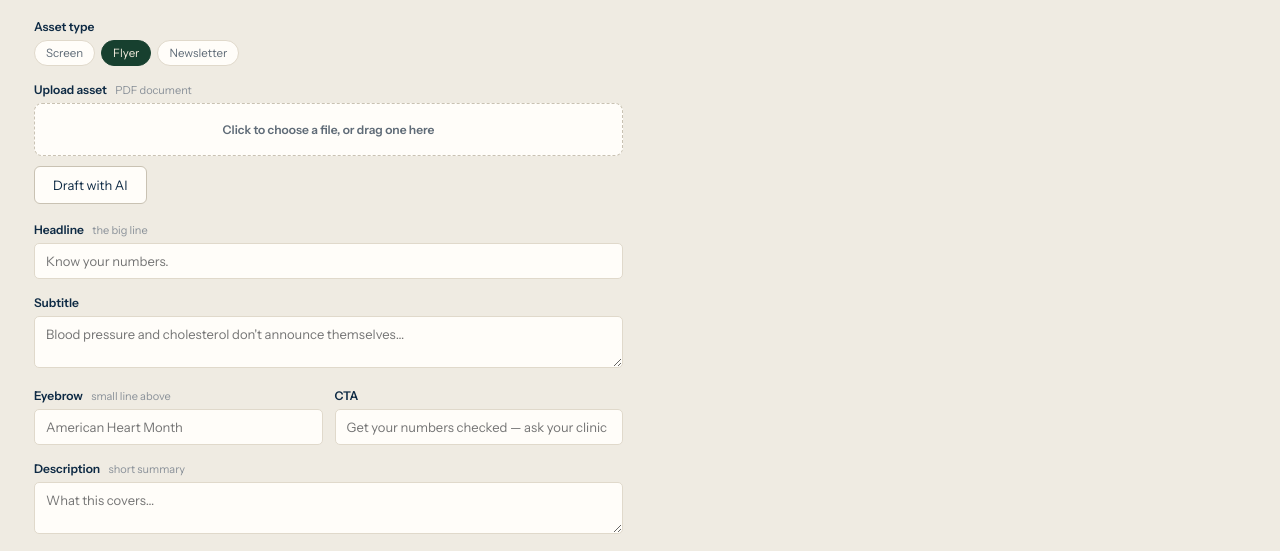
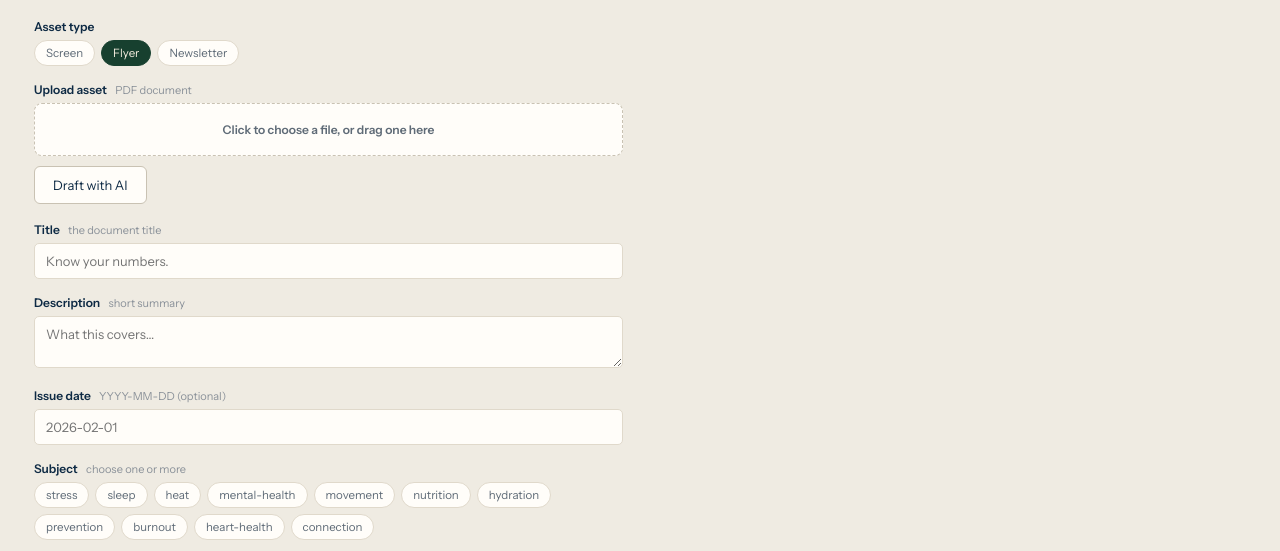
Before and after one commit to willclower/digital_library, a plain HTML site: page admin.html in a window 1280 px wide. Both pictures are taken after a click on the element "Flyer". Shown: the part 189-740 px from the top of the page. Drawn offline with Linux system fonts and the light colour scheme; no server answers.

Commit message:
Update admin.html

```diff
--- a/admin.html
+++ b/admin.html
@@ -92,14 +92,14 @@
     </div>
 
     <div class="field">
-      <label>Headline <span class="hint">the big line</span></label>
+      <label id="titleLabel">Headline <span class="hint">the big line</span></label>
       <input type="text" id="title" oninput="onTitle()" placeholder="Know your numbers.">
     </div>
-    <div class="field">
+    <div class="field screen-only">
       <label>Subtitle</label>
       <textarea id="subtitle" oninput="draw()" placeholder="Blood pressure and cholesterol don't announce themselves…"></textarea>
     </div>
-    <div class="row2">
+    <div class="row2 screen-only">
       <div class="field">
         <label>Eyebrow <span class="hint">small line above</span></label>
         <input type="text" id="eyebrow" oninput="draw()" placeholder="American Heart Month">
@@ -276,6 +276,9 @@ function setAssetType(t){
   document.getElementById("idLabel").innerHTML = isScreen
     ? 'Screen ID <span class="hint">auto from headline; edit if needed</span>'
     : 'Resource ID <span class="hint">auto from title; edit if needed</span>';
+  document.getElementById("titleLabel").innerHTML = isScreen
+    ? 'Headline <span class="hint">the big line</span>'
+    : 'Title <span class="hint">the document title</span>';
   document.querySelector(".previewwrap").style.display = isScreen ? "" : "none";
   // clear the loaded asset when switching type (mime/format differ)
   clearAsset();
```
